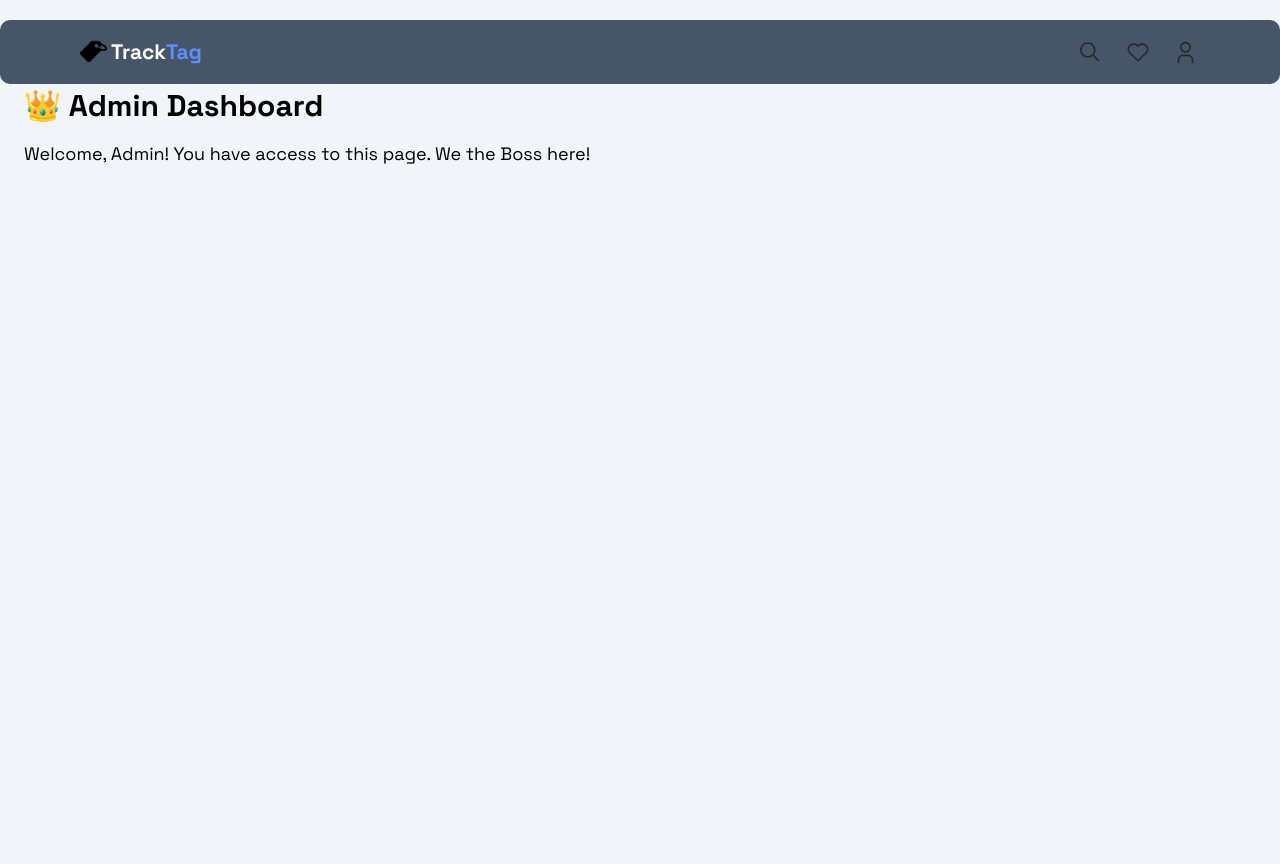
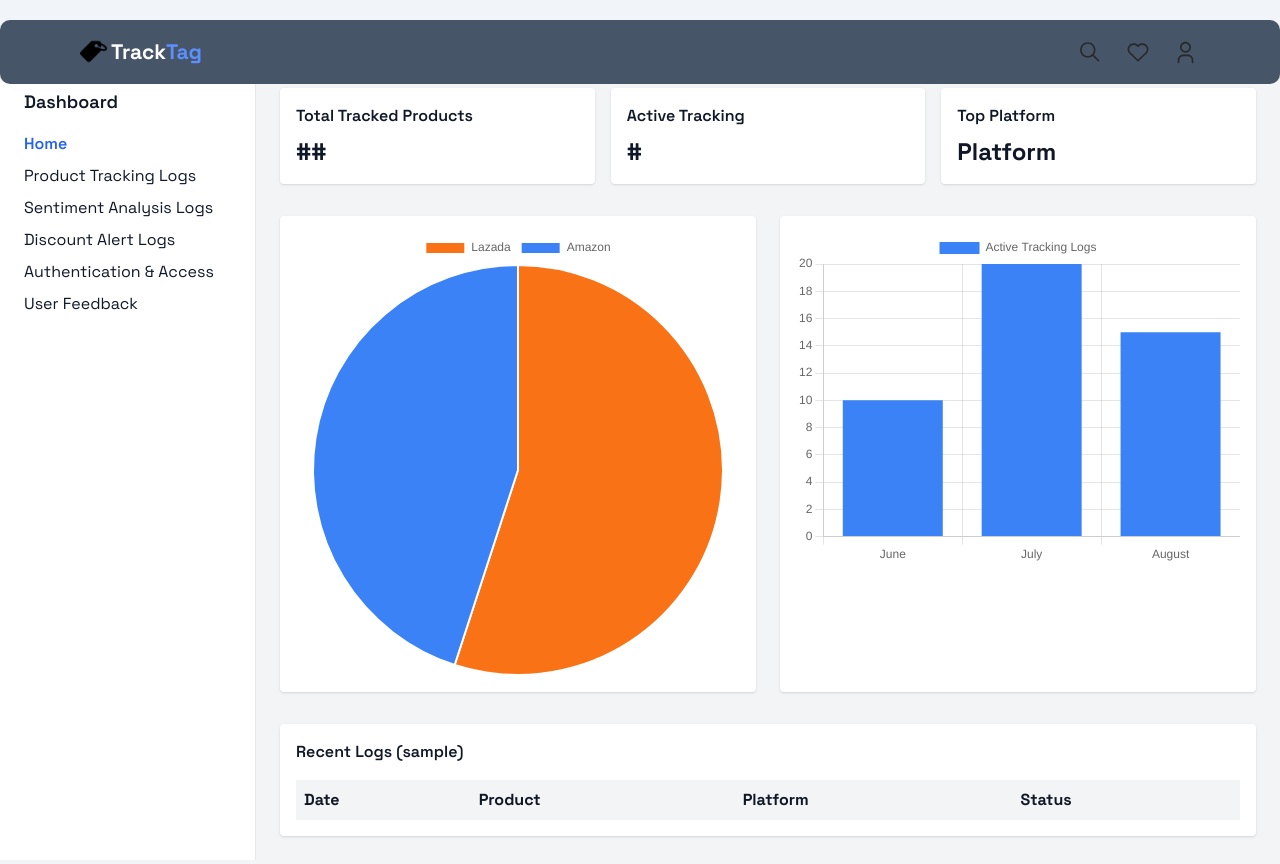
Before and after one commit to ralph12322/tracktag, a Next.js app: page /auth/admin in a window 1280 px wide. Before the commit the page ends 800 px from the top, so only its background shows below. Built offline with nearby package versions, Linux system fonts and the light colour scheme; no server answers.

Commit message:
Admin Dashboard v1

```diff
--- a/app/auth/admin/page.tsx
+++ b/app/auth/admin/page.tsx
@@ -1,10 +1,111 @@
 'use client';
 
+import { useEffect } from "react";
+import Chart from "chart.js/auto";
+
 export default function AdminPage() {
+  useEffect(() => {
+    // Pie Chart
+    const pieCtx = document.getElementById("platformPieChart") as HTMLCanvasElement | null;
+    const barCtx = document.getElementById("trackingBarChart") as HTMLCanvasElement | null;
+
+    let pieChart: Chart | undefined;
+    let barChart: Chart | undefined;
+
+    if (pieCtx) {
+      pieChart = new Chart(pieCtx, {
+        type: "pie",
+        data: {
+          labels: ["Lazada", "Amazon"],
+          datasets: [{
+            label: "Platforms",
+            data: [55, 45],
+            backgroundColor: ["#f97316", "#3b82f6"]
+          }]
+        }
+      });
+    }
+
+    if (barCtx) {
+      barChart = new Chart(barCtx, {
+        type: "bar",
+        data: {
+          labels: ["June", "July", "August"],
+          datasets: [{
+            label: "Active Tracking Logs",
+            data: [10, 20, 15],
+            backgroundColor: "#3b82f6"
+          }]
+        }
+      });
+    }
+
+    return () => {
+      pieChart?.destroy();
+      barChart?.destroy();
+    };
+  }, []);
+
   return (
-    <div className="p-6">
-      <h1 className="text-3xl font-bold mb-4">👑 Admin Dashboard</h1>
-      <p className="text-lg">Welcome, Admin! You have access to this page. We the Boss here!</p>
+    <div className="min-h-screen bg-gray-100 text-gray-900">
+      <div className="flex">
+        {/* Sidebar */}
+        <aside className="w-64 bg-white p-6 border-r">
+          <h3 className="text-lg font-semibold mb-4">Dashboard</h3>
+          <ul className="space-y-2">
+            <li><a className="text-blue-600 font-semibold" href="#">Home</a></li>
+            <li><a href="#">Product Tracking Logs</a></li>
+            <li><a href="#">Sentiment Analysis Logs</a></li>
+            <li><a href="#">Discount Alert Logs</a></li>
+            <li><a href="#">Authentication & Access</a></li>
+            <li><a href="#">User Feedback</a></li>
+          </ul>
+        </aside>
+
+        {/* Main Content */}
+        <main className="flex-1 p-6">
+          {/* Cards */}
+          <div className="grid grid-cols-1 md:grid-cols-3 gap-4 mb-8">
+            <div className="bg-white p-4 shadow rounded">
+              <h3 className="font-semibold mb-2">Total Tracked Products</h3>
+              <p className="text-2xl font-bold">##</p>
+            </div>
+            <div className="bg-white p-4 shadow rounded">
+              <h3 className="font-semibold mb-2">Active Tracking</h3>
+              <p className="text-2xl font-bold">#</p>
+            </div>
+            <div className="bg-white p-4 shadow rounded">
+              <h3 className="font-semibold mb-2">Top Platform</h3>
+              <p className="text-2xl font-bold">Platform</p>
+            </div>
+          </div>
+
+          {/* Charts */}
+          <div className="grid grid-cols-1 md:grid-cols-2 gap-6 mb-8">
+            <div className="bg-white p-4 shadow rounded">
+              <canvas id="platformPieChart" width="400" height="300" />
+            </div>
+            <div className="bg-white p-4 shadow rounded">
+              <canvas id="trackingBarChart" width="400" height="300" />
+            </div>
+          </div>
+
+          {/* Log Table */}
+          <div className="bg-white p-4 shadow rounded">
+            <h3 className="font-semibold mb-4">Recent Logs (sample)</h3>
+            <table className="w-full table-auto">
+              <thead>
+                <tr className="bg-gray-100 text-left">
+                  <th className="p-2">Date</th>
+                  <th className="p-2">Product</th>
+                  <th className="p-2">Platform</th>
+                  <th className="p-2">Status</th>
+                </tr>
+              </thead>
+            </table>
+          </div>
+        </main>
+      </div>
     </div>
   );
 }
```
